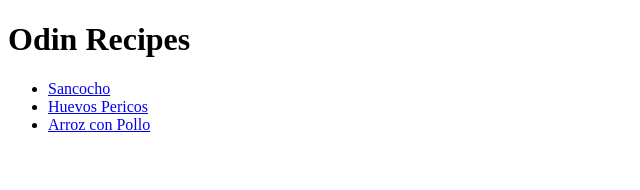
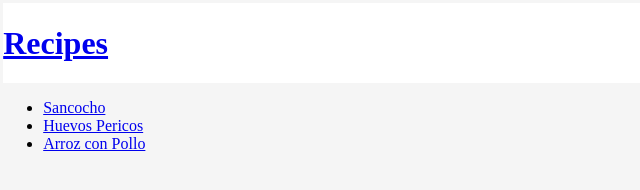
Before and after one commit to SebasGonza/odin-recipes, a plain HTML site: page index.html in a window 1280 px wide. Shown: the whole page, without its empty margins (0-640 px from the left). Drawn offline with Linux system fonts and the light colour scheme.

Commit message:
cambios en el archivo styles.css y adicion de imagen

```diff
--- a/index.html
+++ b/index.html
@@ -8,7 +8,10 @@
     <title>Odin Recipes</title>
 </head>
 <body>
-    <h1>Odin Recipes</h1>
+    <div class="menu">
+        <h1><a href="#"> Recipes </a></h1>
+    </div>
+
     <ul>
         <li><a href="recipes/sancocho.html">Sancocho</a></li>
         <li><a href="recipes/pericos.html"</a>Huevos Pericos</li>
--- a/styles/style.css
+++ b/styles/style.css
@@ -0,0 +1,15 @@
+
+body{
+    background-color: #f5f5f5 ;
+    margin: 0.2rem;
+}
+
+.menu{
+    background-color: #ffffff ;
+    display: flex;
+    flex-direction: row;
+    justify-content: flex-start;
+    height: 5rem;
+    text-decoration: none;
+    color: black;
+}
```
Also changed, not shown: images/cartoon-g642e487ae_640.png (added).
